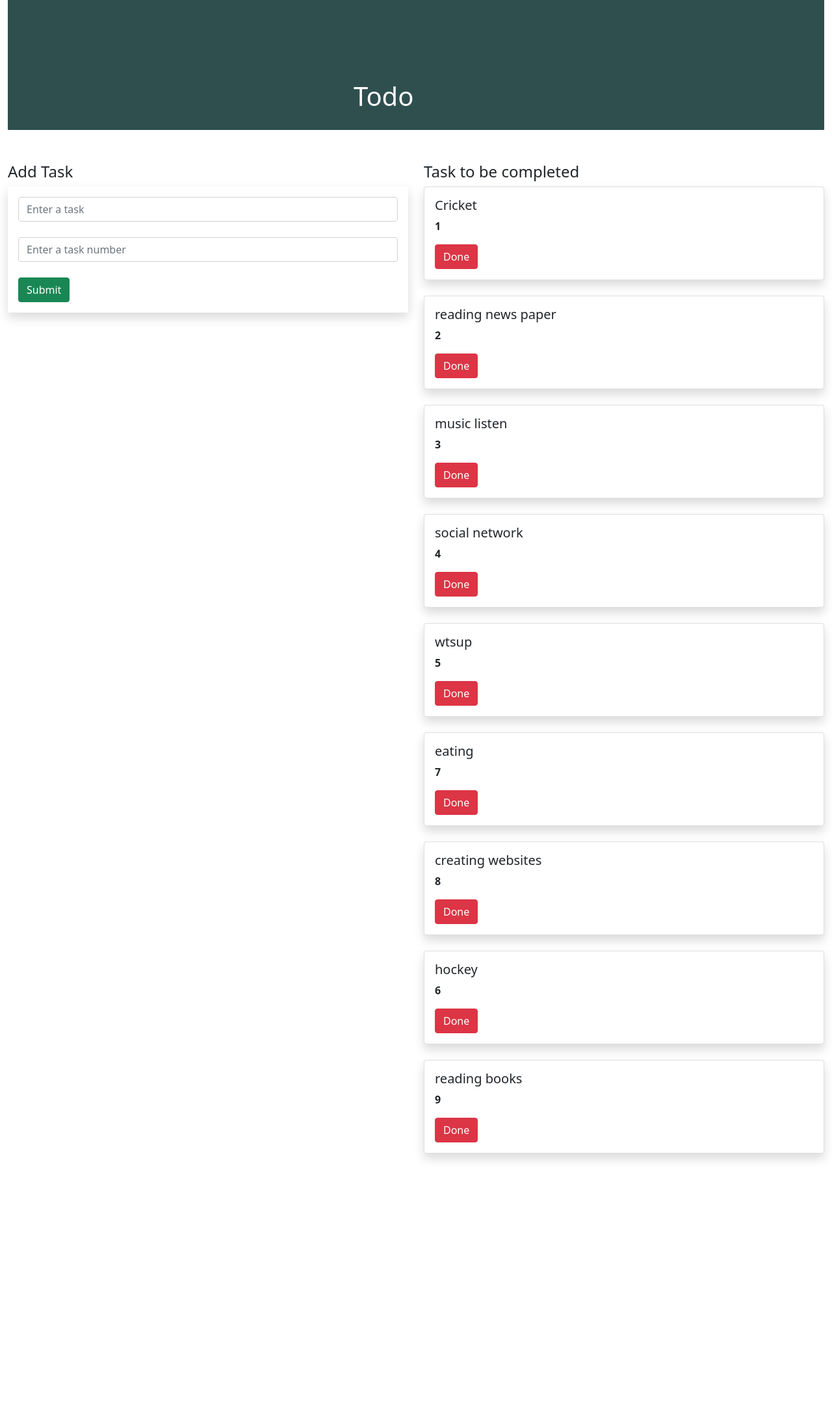
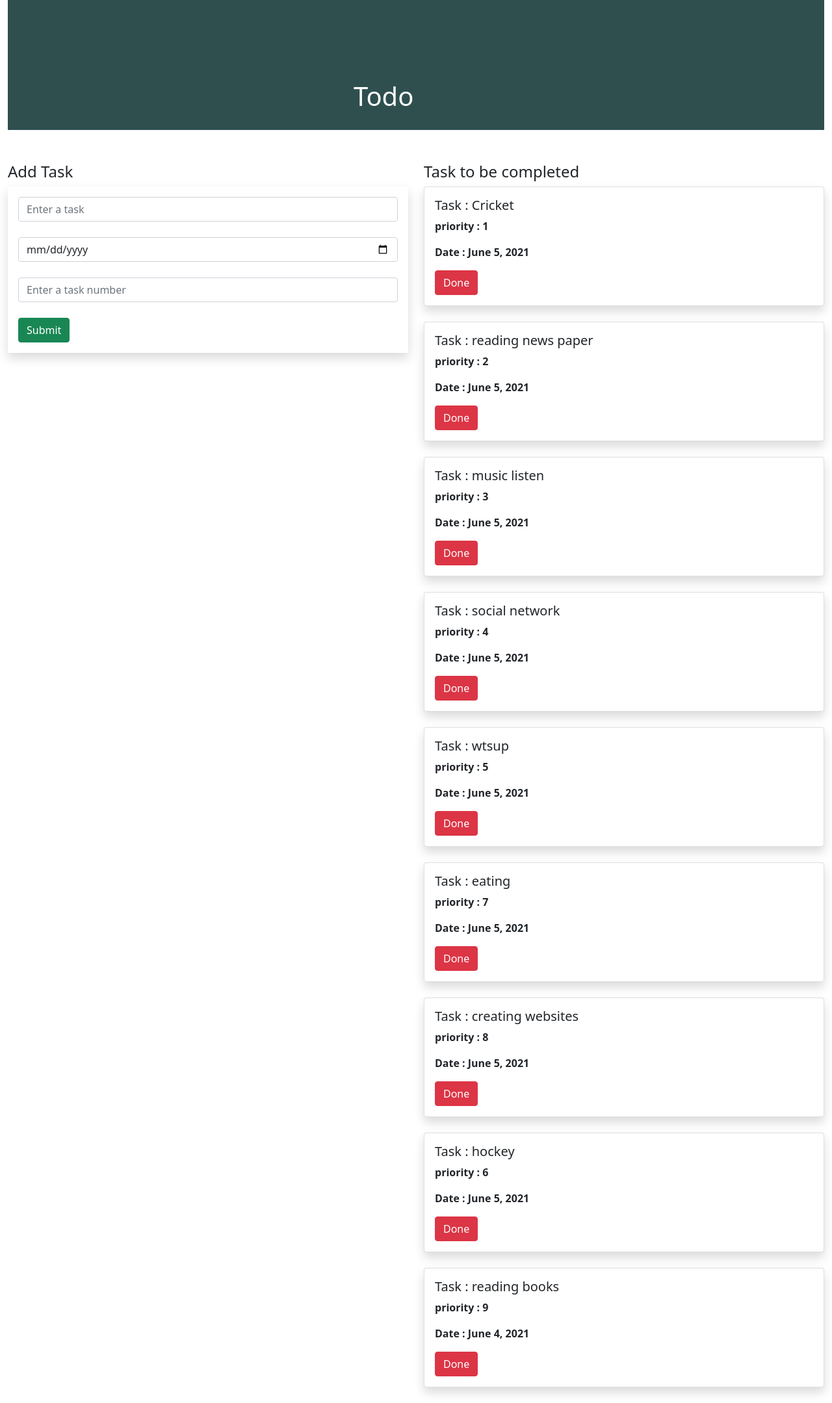
Before and after one commit to Ashok-reddy340/todo, a Django app: page / in a window 1280 px wide. Shown: the whole page at 65% size. Before the commit the page ends 1786 px from the top, so only its background shows below. Run offline with Django 3.2, Linux system fonts and the light colour scheme; data comes from the database, SQL or seed files in the repository; both versions use the stored data as it was after the commit.

Commit message:
adding date when u task

```diff
--- a/mysite/Myapp/templates/Myapp/index.html
+++ b/mysite/Myapp/templates/Myapp/index.html
@@ -20,6 +20,11 @@
                     <br>
                     </div>
                     <div class="form-group">
+                        <input type="date" class="form-control " name="date" id="date" >
+                    <br>
+                    </div>
+
+                    <div class="form-group">
                         <input type="text" class="form-control" name="priority" id="priority" placeholder="Enter a task number">
                     <br>
                     </div>
@@ -31,8 +36,9 @@
             {% for task in task_list %}
             <div class="shadow card">
                 <div class="card-body">
-                    <h5 class="card-title">{{ task.name}}</h5>
-                    <p><b>{{ task.priority }}</b></p>
+                    <h5 class="card-title">Task : {{ task.name}}</h5>
+                    <p><b>priority : {{ task.priority }}</b></p>
+                    <p><b>Date : {{ task.date }}</b></p>
                     <a class="btn btn-danger" href="{% url 'delete' task.id %}">Done</a>
                 </div>
             </div>
--- a/mysite/Myapp/views.py
+++ b/mysite/Myapp/views.py
@@ -16,7 +16,8 @@ def index(request):
     if request.method == 'POST':
         name = request.POST.get('name','')
         priority = request.POST.get('priority','')
-        task = Task(name = name,priority = priority)
+        date = request.POST.get('date','')
+        task = Task(name = name,priority = priority,date=date)
         task.save()
         return redirect('/')
 
```
Also changed, not shown: mysite/Myapp/migrations/0002_task_date.py (added), mysite/db.sqlite3.
